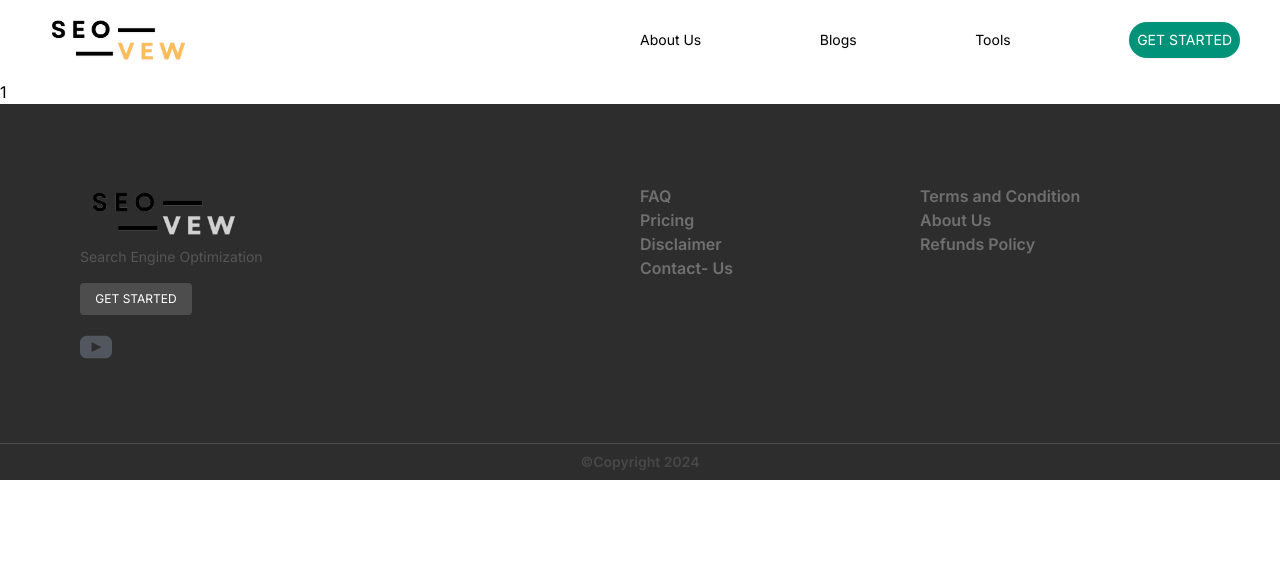
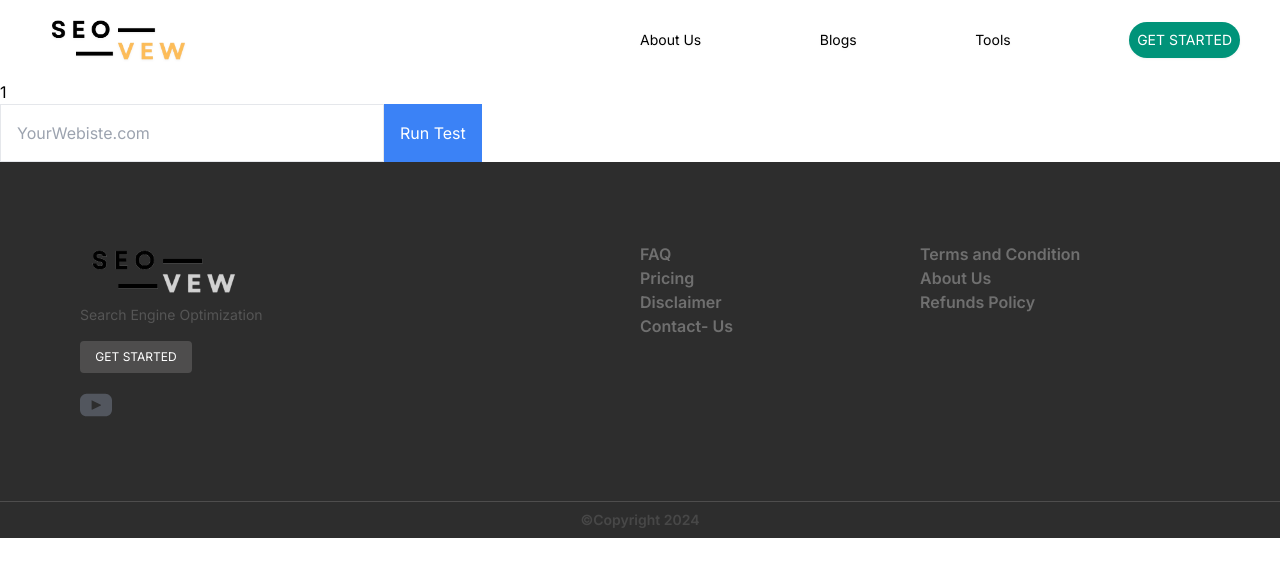
Before and after one commit to harshit960/SEO-Audit, a Next.js app in the folder seoaudit/: page /tools/1/1 in a window 1280 px wide. Shown: the top 576 px of the page. Built offline with nearby package versions, Linux system fonts and the light colour scheme; no server answers.

Commit message:
mino5r change

```diff
--- a/seoaudit/app/tools/[test]/[index]/page.jsx
+++ b/seoaudit/app/tools/[test]/[index]/page.jsx
@@ -5,28 +5,10 @@ import { useEffect, useState } from 'react';
 export default function TestPage({ params }) {
   const { test } = params;  // Dynamic route parameter
   const [testData, setTestData] = useState(null);
+  const [PsiData, setPsiData] = useState();
+  const [ScrapeData, setScrapeData] = useState();
   const [loading, setLoading] = useState(false);
-
-  // Fetch data on the client side
-  useEffect(() => {
-
-  }, [test]);
-
-  if (loading) {
-    return <div>Loading...{test}</div>;
-  }
-
-  // if (!testData) {
-  //   return <div>Test not found</div>;
-  // }
-
-  return (
-    <div>
-      {test}
-    </div>
-  );
-}
-
+  const [url, seturl] = useState('');
   const fetchData = async (url) => {
     try {
       console.log(process.env.NEXT_PUBLIC_API_HOST);
@@ -49,3 +31,27 @@ export default function TestPage({ params }) {
       console.error('Error fetching data:', error);
     }
   };
+  // Fetch data on the client side
+  useEffect(() => {
+    fetchData(test);
+  }, [test]);
+
+  if (loading) {
+    return <div>Loading...{test}</div>;
+  }
+
+  // if (!testData) {
+  //   return <div>Test not found</div>;
+  // }
+
+  return (
+    <div className='flex flex-col'>
+      {test}
+      <div className="flex">
+
+        <input type="text" onChange={(e) => seturl(e.target.value)} value={url} className='border w-96 p-4' placeholder='YourWebiste.com' />
+        <button onClick={() => fetchData(url)} className='bg-blue-500 text-white p-4'>Run Test</button>
+      </ div>
+    </div>
+  );
+}
```
